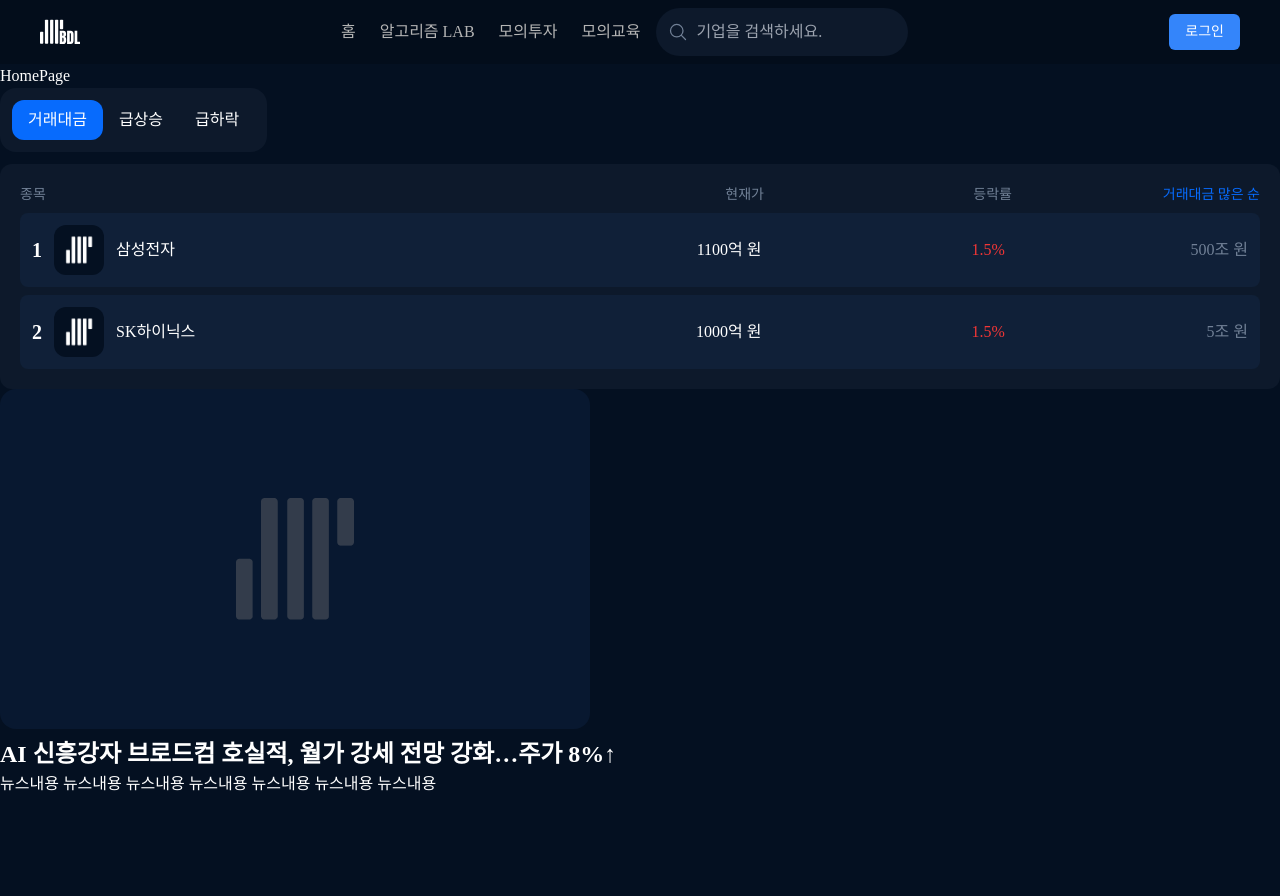
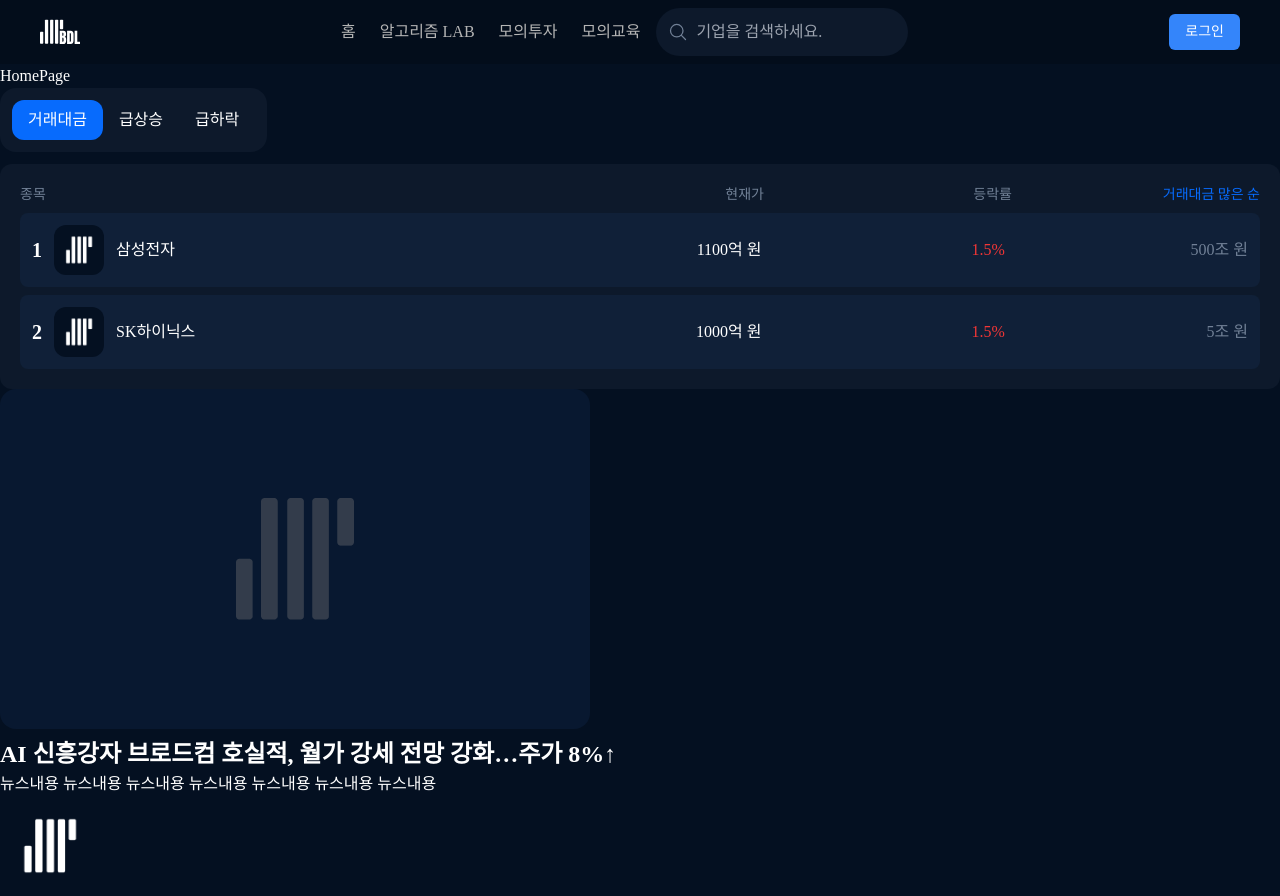
Before and after one commit to dnwnsrb11/BDL-frontend, a React (Vite) app: page / in a window 1280 px wide. Before the commit the page ends 800 px from the top, so only its background shows below. Built offline with nearby package versions, Linux system fonts and the light colour scheme; a web font is replaced by a local one.

Commit message:
feat:interface 구조화

```diff
--- a/src/components/home-page/news/news-chart-sub.tsx
+++ b/src/components/home-page/news/news-chart-sub.tsx
@@ -1,7 +1,16 @@
-export const NewsChartSub = () => {
+import NoneImg from '@/assets/none-img/none_stock_img.png';
+import { NewsList } from '@/components/home-page/news/news-chart';
+
+export interface NewsChartSubProps {
+  newsSubInfo: NewsList;
+}
+
+export const NewsChartSub = ({ newsSubInfo }: NewsChartSubProps) => {
   return (
     <div>
-      <div></div>
+      <div className="max-h-[100px] max-w-[100px]">
+        <img src={NoneImg} alt="" />
+      </div>
     </div>
   );
 };
```
